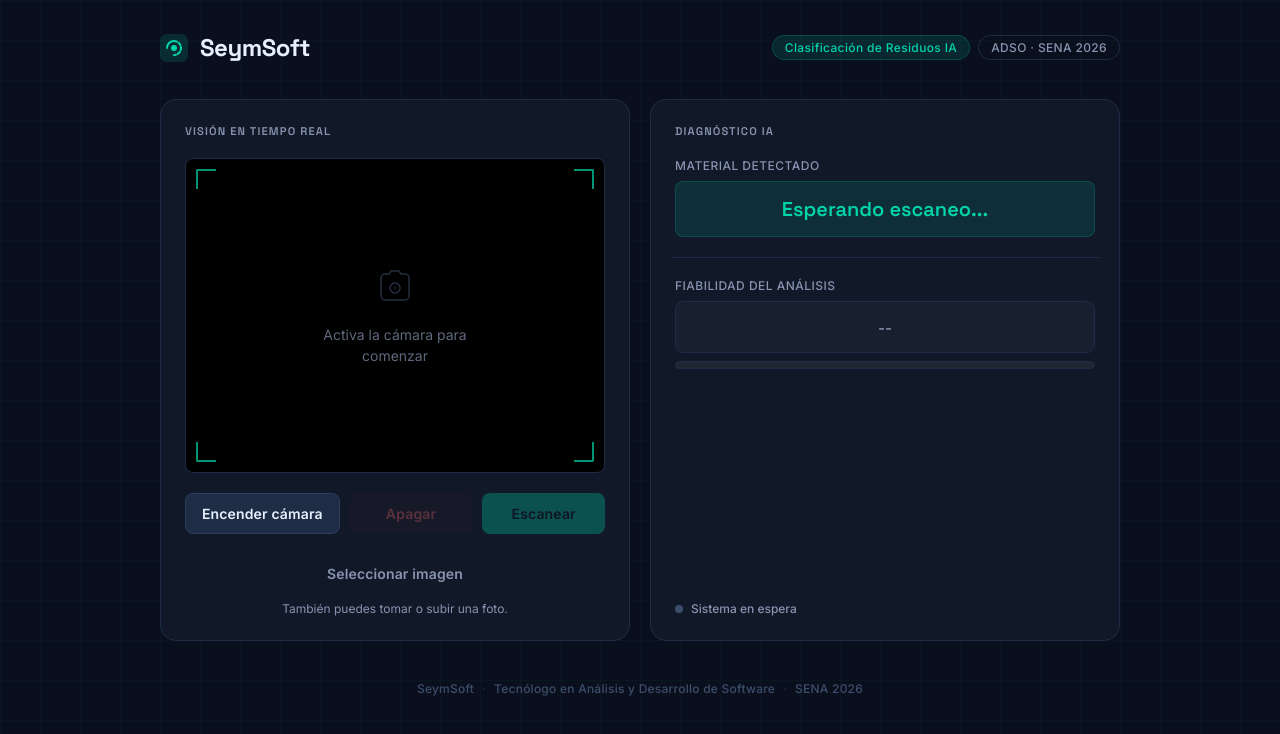
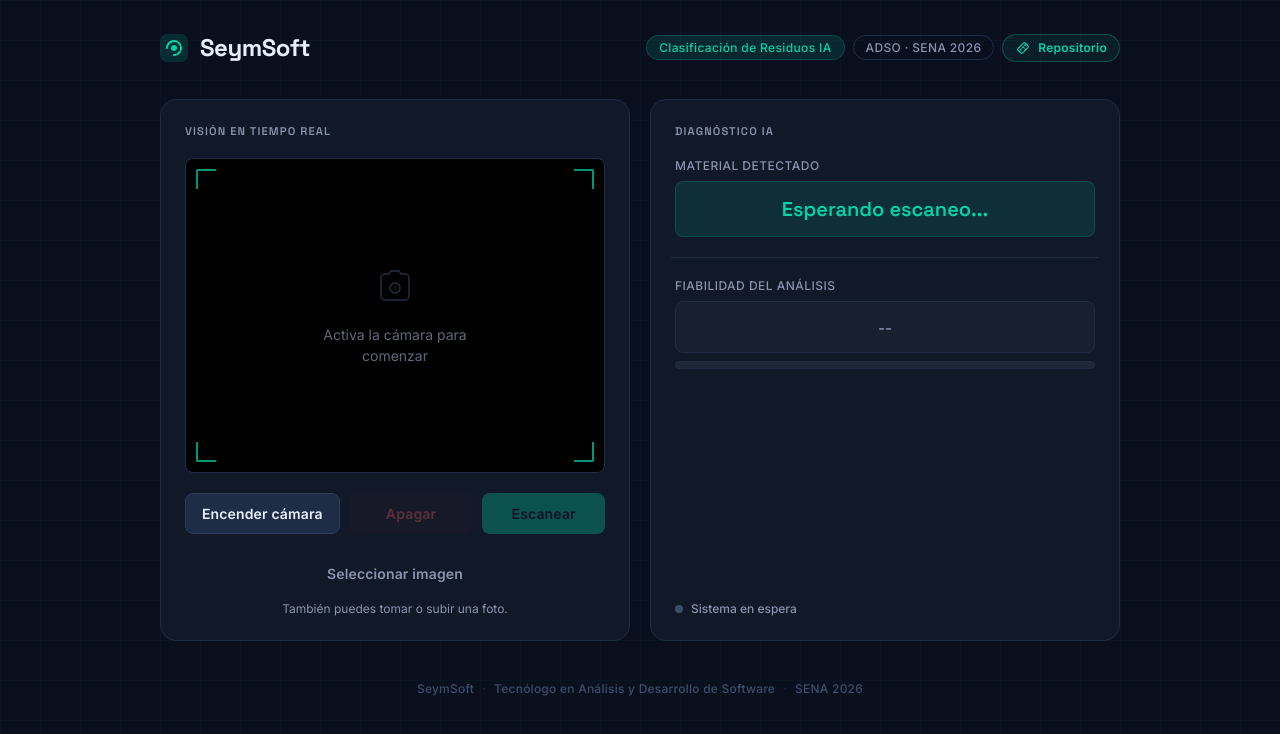
Before and after one commit to s3b4st1an-b3/Proyecto_de_reciclaje, a plain HTML site: page public/index.html in a window 1280 px wide. Drawn offline with Linux system fonts and the light colour scheme.

Commit message:
Boton Repositorio

```diff
--- a/public/index.html
+++ b/public/index.html
@@ -28,6 +28,22 @@
             <div class="header-meta">
                 <span class="chip">Clasificación de Residuos IA</span>
                 <span class="chip chip-dim">ADSO · SENA 2026</span>
+                <a
+                    class="repo-link"
+                    href="https://proyecto-de-reciclaje.onrender.com/"
+                    target="_blank"
+                    rel="noopener noreferrer"
+                    aria-label="Abrir repositorio del proyecto"
+                >
+                    <svg width="16" height="16" viewBox="0 0 24 24" aria-hidden="true" focusable="false">
+                        <path d="M15.4 4.6 19.4 8.6c.8.8.8 2 0 2.8l-8 8c-.8.8-2 .8-2.8 0l-4-4c-.8-.8-.8-2 0-2.8l8-8c.8-.8 2-.8 2.8 0Z" fill="none" stroke="currentColor" stroke-width="1.8" stroke-linejoin="round"/>
+                        <circle cx="8.5" cy="14.5" r="1.4" fill="currentColor"/>
+                        <circle cx="12" cy="11" r="1.4" fill="currentColor"/>
+                        <circle cx="15.5" cy="7.5" r="1.4" fill="currentColor"/>
+                        <path d="M9.5 13.5 11 12M13 10l1.5-1.5M13 11l2.7 2.7" stroke="currentColor" stroke-width="1.5" stroke-linecap="round"/>
+                    </svg>
+                    <span>Repositorio</span>
+                </a>
             </div>
         </header>
 
--- a/public/style.css
+++ b/public/style.css
@@ -104,6 +104,44 @@ header {
     color: var(--text-2);
     background: transparent;
     border-color: var(--navy-border);
+}
+
+.repo-link {
+    display: inline-flex;
+    align-items: center;
+    gap: 7px;
+    min-height: 28px;
+    padding: 5px 12px;
+    border: 1px solid rgba(0,212,170,0.28);
+    border-radius: 100px;
+    background: rgba(0, 212, 170, 0.08);
+    color: var(--teal);
+    font-family: var(--font-body);
+    font-size: 0.75rem;
+    font-weight: 600;
+    letter-spacing: 0.02em;
+    text-decoration: none;
+    transition:
+        background var(--transition),
+        border-color var(--transition),
+        color var(--transition),
+        transform var(--transition);
+}
+
+.repo-link:hover,
+.repo-link:focus-visible {
+    background: var(--teal);
+    border-color: var(--teal);
+    color: var(--navy);
+    outline: none;
+}
+
+.repo-link:active {
+    transform: scale(0.97);
+}
+
+.repo-link svg {
+    flex-shrink: 0;
 }
 
 /* ─── Layout ─────────────────────────────────────────── */
```
